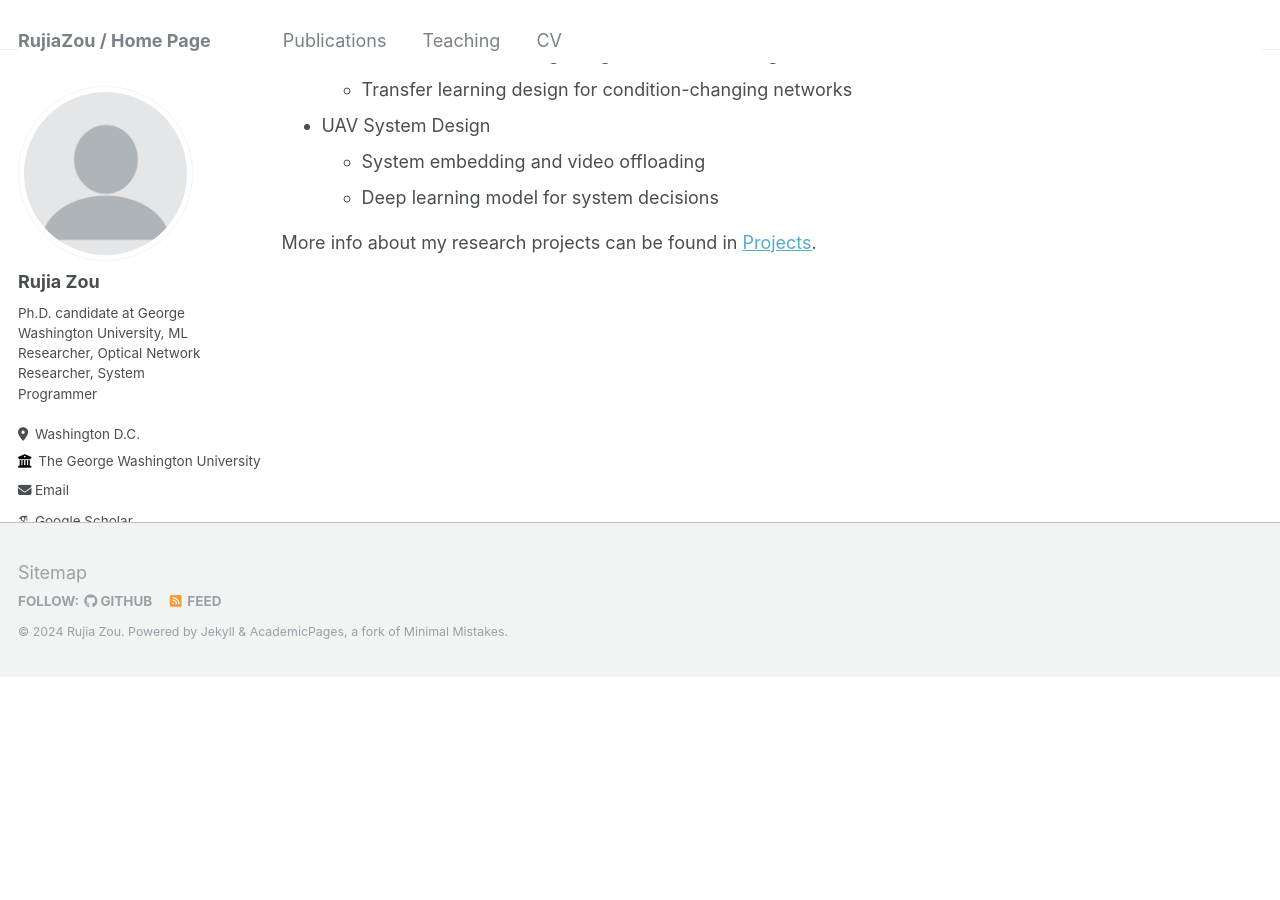
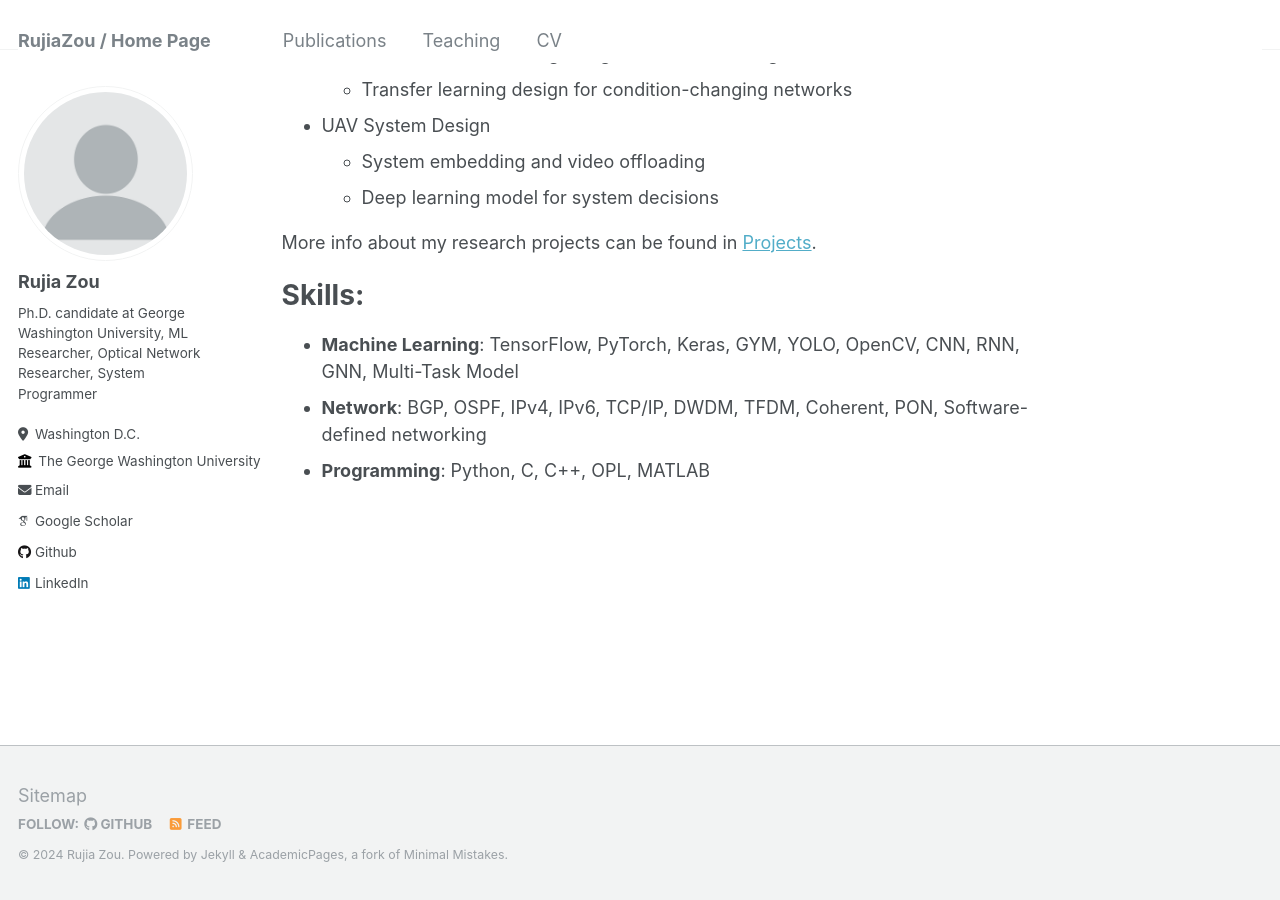
Before and after one commit to RujiaZou/RujiaZou.github.io, a Jekyll site: the page built from _pages/about.md, in a window 1280 px wide and 900 px high, scrolled down 529 px. Built offline with Jekyll 4.4.1, drawn with Linux system fonts in a browser that asks for light colours; some web fonts are replaced; before the commit the page ends 1207 px from its top, so only the background shows below that.

Commit message:
Update about.md

```diff
--- a/_pages/about.md
+++ b/_pages/about.md
@@ -25,3 +25,9 @@ Research Experience:
     - Deep learning model for system decisions
 
 More info about my research projects can be found in [Projects](https://rujiazou.github.io/talks/).
+
+Skills:
+======
+* **Machine Learning**: TensorFlow, PyTorch, Keras, GYM, YOLO, OpenCV, CNN, RNN, GNN, Multi-Task Model
+* **Network**: BGP, OSPF, IPv4, IPv6, TCP/IP, DWDM, TFDM, Coherent, PON, Software-defined networking
+* **Programming**: Python, C, C++, OPL, MATLAB
```
